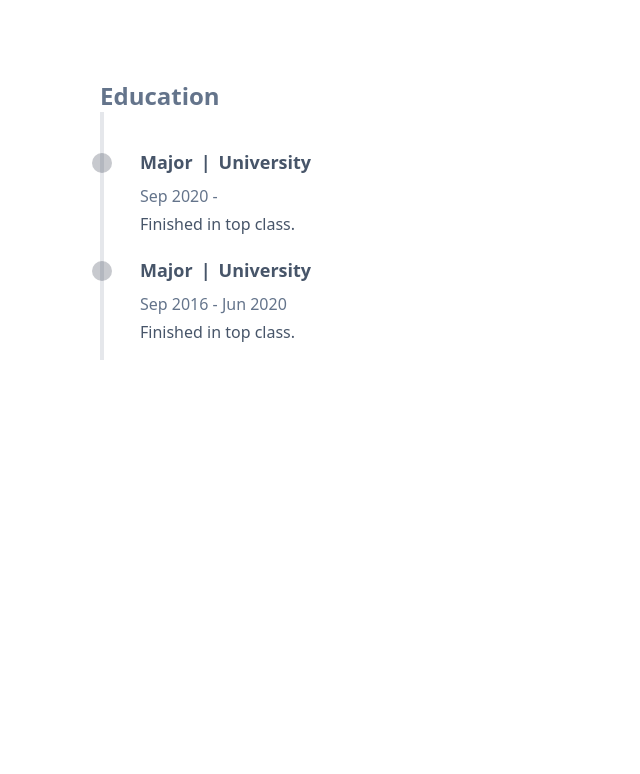
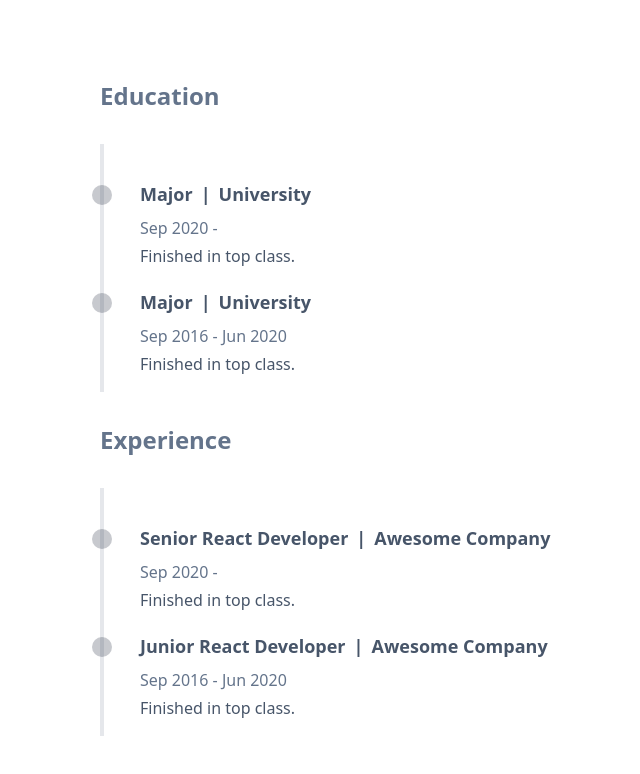
Before and after one commit to mojotron/cv-application, a React (Vite) app: page / in a window 1280 px wide. Shown: the top 774 px of the page, without its empty margins (180-820 px from the left). Built offline with nearby package versions, Linux system fonts and the light colour scheme.

Commit message:
refactor Timeline, add experience section

```diff
--- a/src/App.tsx
+++ b/src/App.tsx
@@ -13,6 +13,9 @@ function App() {
   const currentEdit = useCvStore((state) => state.currentEdit);
   const education = useCvStore((state) => state.education);
   const setEducation = useCvStore((state) => state.setEducation);
+  const experience = useCvStore((state) => state.experience);
+  const setExperience = useCvStore((state) => state.setExperience);
+
   return (
     <div className="flex flex-col gap-10  max-w-[800px] mx-auto py-20 px-10">
       {/* <section className="flex gap-8 items-start">
@@ -26,11 +29,18 @@ function App() {
       <section className="max-w-[300px]">
         {currentEdit === 'contacts' ? <ContactEdit /> : <Contact />}
       </section> */}
-      <Timeline
-        editTarget="education"
-        items={education}
-        updateItems={setEducation}
-      />
+      <section>
+        <Timeline
+          editTarget="education"
+          items={education}
+          updateItems={setEducation}
+        />
+        <Timeline
+          editTarget="experience"
+          items={experience}
+          updateItems={setExperience}
+        />
+      </section>
     </div>
   );
 }
--- a/src/components/Timeline/Timeline.tsx
+++ b/src/components/Timeline/Timeline.tsx
@@ -1,10 +1,13 @@
 // hooks
-import { useState } from 'react';
+import { useState, ChangeEvent } from 'react';
 import { useCvStore } from '../../store';
 // components
 import TimelineItem from './TimelineItem';
 import TimelineEdit from './TimelineEdit';
 import TimelineList from './TimelineList';
+import TextInput from '../ui/TextInput/TextInput';
+import DateInput from '../ui/DateInput/DateInput';
+import Button from '../ui/Button/Button';
 // ui components
 import EditButton from '../ui/EditButton/EditButton';
 import SectionHeading from '../ui/SectionHeading/SectionHeading';
@@ -38,6 +41,13 @@ function Timeline({ editTarget, items, updateItems }: PropsType) {
   const [selectedItem, setSelectedItem] = useState<TimelineItemType>(() =>
     createBlankTimelineItem(),
   );
+
+  const handleChange = (
+    e: ChangeEvent<HTMLInputElement | HTMLTextAreaElement>,
+  ) => {
+    const { name, value } = e.target;
+    setSelectedItem((oldValue) => ({ ...oldValue, [name]: value }));
+  };
   //
 
   const handleSelectItem = (itemId: string) => {
@@ -51,12 +61,12 @@ function Timeline({ editTarget, items, updateItems }: PropsType) {
     updateItems(filteredItem);
   };
 
-  const handleUpdate = (item: TimelineItemType) => {
+  const handleUpdate = () => {
     if (isNewItem) {
-      updateItems([item, ...items]);
+      updateItems([selectedItem, ...items]);
     } else {
       const modifiedItems = items.map((oldItem) =>
-        oldItem.id === item.id ? item : oldItem,
+        oldItem.id === selectedItem.id ? selectedItem : oldItem,
       );
       updateItems(modifiedItems);
     }
@@ -75,12 +85,45 @@ function Timeline({ editTarget, items, updateItems }: PropsType) {
       <SectionHeading>{editTarget}</SectionHeading>
 
       {currentEdit === editTarget && (
-        <TimelineEdit
-          key={selectedItem.id}
-          selectedItem={selectedItem}
-          isNewItem={isNewItem}
-          onUpdate={handleUpdate}
-        />
+        <TimelineEdit>
+          <TextInput
+            name="title"
+            placeholder="title"
+            value={selectedItem.title}
+            onType={handleChange}
+          />
+          <TextInput
+            name="institution"
+            placeholder="institution"
+            value={selectedItem.institution}
+            onType={handleChange}
+          />
+          <TextInput
+            name="description"
+            placeholder="short description"
+            type="textarea"
+            value={selectedItem.description}
+            onType={handleChange}
+          />
+          <div className="flex gap-10">
+            <DateInput
+              label="start"
+              value={selectedItem.dateStart}
+              onChange={handleChange}
+              name="dateStart"
+            />
+            <DateInput
+              label="end"
+              value={selectedItem.dateEnd}
+              onChange={handleChange}
+              name="dateEnd"
+            />
+          </div>
+
+          <Button submit={true} onClick={handleUpdate}>
+            {isNewItem ? 'Add' : 'Update'}
+          </Button>
+        </TimelineEdit>
       )}
 
       <TimelineList>
--- a/src/components/Timeline/TimelineEdit.tsx
+++ b/src/components/Timeline/TimelineEdit.tsx
@@ -1,84 +1,11 @@
-import { useState, ChangeEvent, FormEvent } from 'react';
-import { TimelineItemType } from '../../types/timelineItemType';
-import DateInput from '../ui/DateInput/DateInput';
-import TextInput from '../ui/TextInput/TextInput';
-import Button from '../ui/Button/Button';
+import { ReactNode } from 'react';
 
 type PropsType = {
-  selectedItem: TimelineItemType;
-  isNewItem: boolean;
-  onUpdate: (item: TimelineItemType) => void;
+  children: ReactNode;
 };
 
-function TimelineEdit({ selectedItem, isNewItem, onUpdate }: PropsType) {
-  const [item, setItem] = useState(() => ({ ...selectedItem }));
-
-  const handleChange = (
-    e: ChangeEvent<HTMLInputElement | HTMLTextAreaElement>,
-  ) => {
-    const { name, value } = e.target;
-    setItem((oldValue) => ({ ...oldValue, [name]: value }));
-  };
-
-  const handleSubmit = (e: FormEvent<HTMLFormElement>) => {
-    e.preventDefault();
-    onUpdate(item);
-  };
-
-  return (
-    <div>
-      <form className="flex flex-col gap-3" onSubmit={handleSubmit}>
-        <TextInput
-          name="title"
-          placeholder="title"
-          value={item.title}
-          onType={handleChange}
-        />
-        <TextInput
-          name="institution"
-          placeholder="institution"
-          value={item.institution}
-          onType={handleChange}
-        />
-        <TextInput
-          name="description"
-          placeholder="short description"
-          type="textarea"
-          value={item.description}
-          onType={handleChange}
-        />
-        <div className="flex gap-10">
-          <DateInput
-            label="start"
-            value={item.dateStart}
-            onChange={handleChange}
-            name="dateStart"
-          />
-          <DateInput
-            label="end"
-            value={item.dateEnd}
-            onChange={handleChange}
-            name="dateEnd"
-          />
-        </div>
-        {isNewItem ? (
-          <Button submit={true} onClick={() => {}}>
-            Add
-          </Button>
-        ) : (
-          <Button submit={true} onClick={() => {}}>
-            Update
-          </Button>
-        )}
-      </form>
-
-      {!isNewItem && (
-        <Button submit={false} onClick={() => {}}>
-          Delete
-        </Button>
-      )}
-    </div>
-  );
+function TimelineEdit({ children }: PropsType) {
+  return <div className="flex flex-col gap-3">{children}</div>;
 }
 
 export default TimelineEdit;
--- a/src/components/Timeline/TimelineList.tsx
+++ b/src/components/Timeline/TimelineList.tsx
@@ -7,7 +7,7 @@ type PropsType = {
 function TimelineList({ children }: PropsType) {
   return (
     <section>
-      <ul className="border-l-4 p-4">{children}</ul>
+      <ul className="border-l-4 p-4 my-8">{children}</ul>
     </section>
   );
 }
--- a/src/components/ui/Button/Button.tsx
+++ b/src/components/ui/Button/Button.tsx
@@ -9,7 +9,7 @@ type PropsType = {
 function Button({ onClick, children, submit = false }: PropsType) {
   return (
     <button
-      className="py-1 px-5 bg-transparent font-bold border-2 border-slate-400 text-slate-400 hover:border-slate-500 hover:bg-slate-200 hover:text-slate-500"
+      className="max-w-[150px] py-1 px-5 bg-transparent font-bold border-2 border-slate-400 text-slate-400 hover:border-slate-500 hover:bg-slate-200 hover:text-slate-500"
       type={submit ? 'submit' : 'button'}
       onClick={onClick}>
       {children}
--- a/src/components/ui/TextInput/TextInput.tsx
+++ b/src/components/ui/TextInput/TextInput.tsx
@@ -2,7 +2,7 @@ import { ChangeEvent } from 'react';
 
 type PropsType = {
   value: string;
-  onType: (e: ChangeEvent<HTMLInputElement | HTMLTextAreaElement>) => void;
+  onType: (event: ChangeEvent<HTMLInputElement | HTMLTextAreaElement>) => void;
   placeholder?: string;
   name?: string;
   type?: 'input' | 'textarea';
--- a/src/constants/experienceDefaults.ts
+++ b/src/constants/experienceDefaults.ts
@@ -5,16 +5,16 @@ export const EXPERIENCE: TimelineItemType[] = [
     id: crypto.randomUUID(),
     title: 'Senior React Developer',
     institution: 'Awesome Company',
-    dateStart: new Date('2020-09-30'),
-    dateEnd: null,
+    dateStart: '2020-09-30',
+    dateEnd: '',
     description: 'Finished in top class.',
   },
   {
     id: crypto.randomUUID(),
     title: 'Junior React Developer',
     institution: 'Awesome Company',
-    dateStart: new Date('2016-09-30'),
-    dateEnd: new Date('2020-06-15'),
+    dateStart: '2016-09-30',
+    dateEnd: '2020-06-15',
     description: 'Finished in top class.',
   },
 ];
--- a/src/store.ts
+++ b/src/store.ts
@@ -8,6 +8,7 @@ import { TimelineItemType } from './types/timelineItemType';
 import { EDUCATION } from './constants/educationDefaults';
 
 import type { EditTarget } from './types/editTargetType';
+import { EXPERIENCE } from './constants/experienceDefaults';
 
 type State = {
   // edit
@@ -20,6 +21,8 @@ type State = {
   contact: ContactType[];
   // Education
   education: TimelineItemType[];
+  // Experience
+  experience: TimelineItemType[];
 };
 type Actions = {
   // edit
@@ -32,6 +35,8 @@ type Actions = {
   setContact: (newContact: ContactType[]) => void;
   // Education
   setEducation: (newEducation: TimelineItemType[]) => void;
+  // Experience
+  setExperience: (newEducation: TimelineItemType[]) => void;
 };
 
 export const useCvStore = create<State & Actions>()((set) => ({
@@ -55,4 +60,8 @@ export const useCvStore = create<State & Actions>()((set) => ({
   education: EDUCATION,
   setEducation: (newEducation: TimelineItemType[]) =>
     set((state) => ({ ...state, education: newEducation })),
+  // Experience
+  experience: EXPERIENCE,
+  setExperience: (newEducation: TimelineItemType[]) =>
+    set((state) => ({ ...state, experience: newEducation })),
 }));
--- a/src/types/editTargetType.ts
+++ b/src/types/editTargetType.ts
@@ -3,4 +3,5 @@ export type EditTarget =
   | 'image'
   | 'contacts'
   | 'education'
+  | 'experience'
   | 'skills';
```
